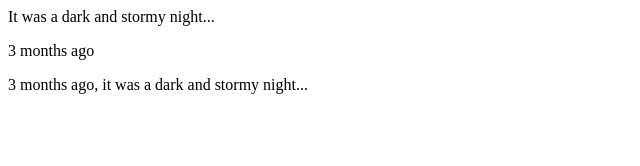
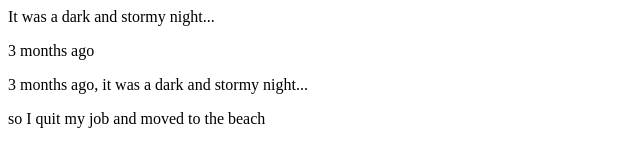
Before and after one commit to code-front/fireside-story, a plain HTML site: page index.html in a window 1280 px wide. Shown: the whole page, without its empty margins (0-640 px from the left). Drawn offline with Linux system fonts and the light colour scheme.

Commit message:
added fourth line of story

```diff
--- a/index.html
+++ b/index.html
@@ -3,6 +3,7 @@
     <p>It was a dark and stormy night...</p>
     <p>3 months ago</p>
     <p>3 months ago, it was a dark and stormy night...</p>
+    <p>so I quit my job and moved to the beach</p>
 
   </body>
 </html>
```
